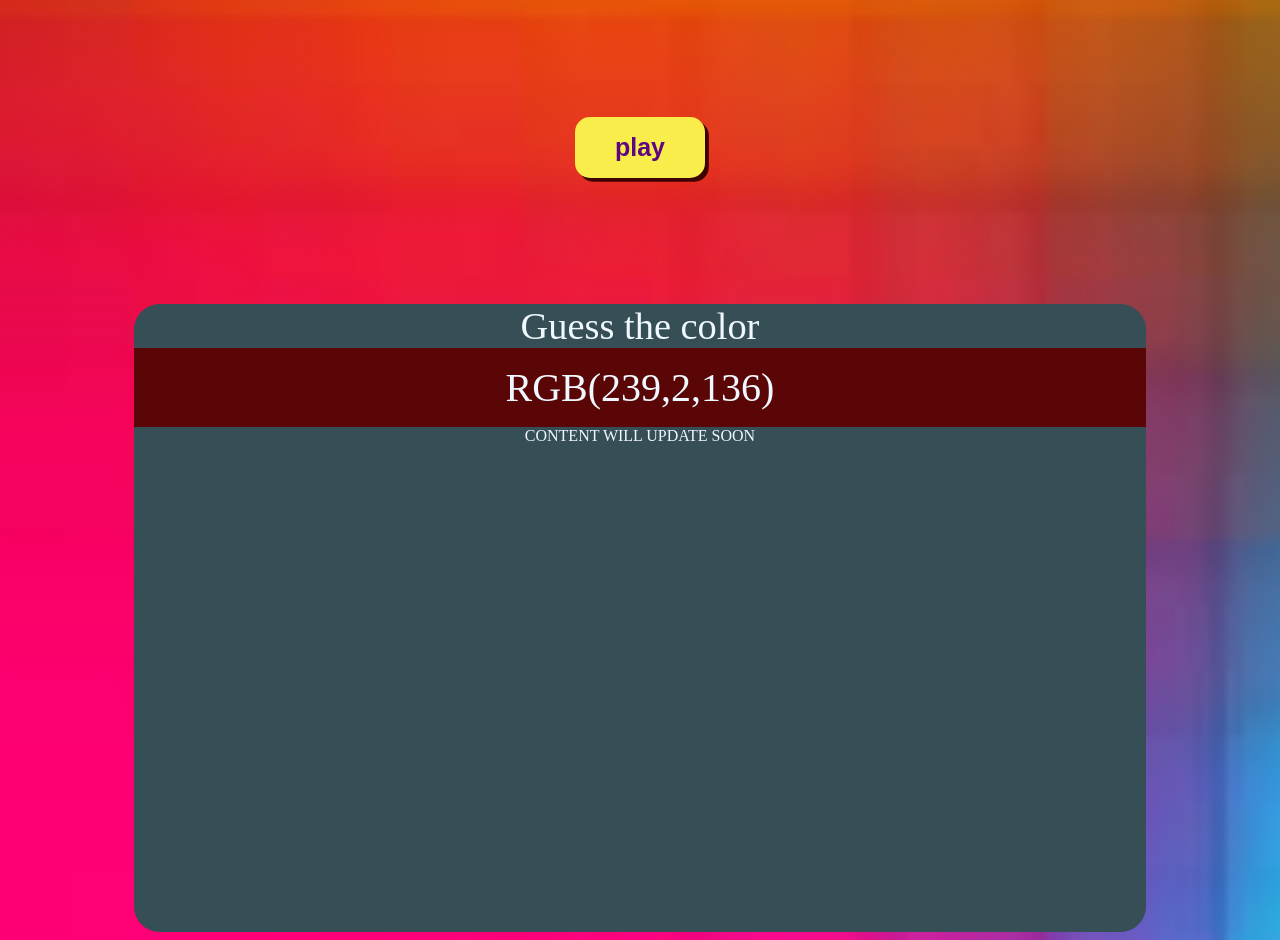
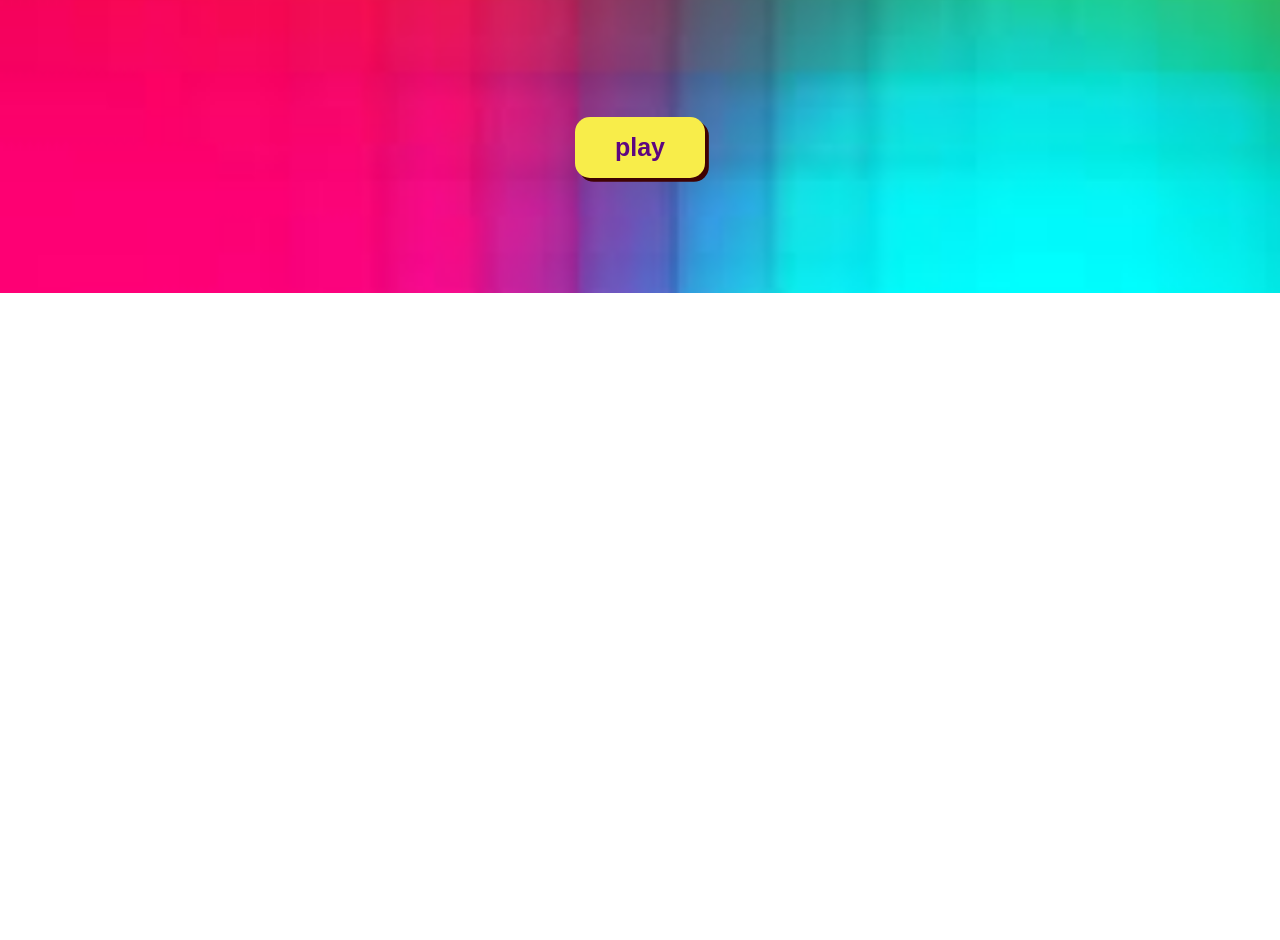
Before and after one commit to arshedgithub/Color-Guessing-Game, a plain HTML site: page index.html in a window 1280 px wide. Shown: the part 507-1447 px from the top of the page. After the commit the page ends 800 px from the top, so only its background shows below. Drawn offline with Linux system fonts and the light colour scheme.

Commit message:
first commit

```diff
--- a/index.html
+++ b/index.html
@@ -14,7 +14,7 @@
         <button class="play">play</button>
     </div>
 
-    <div class="game">
+    <div class="game hidden">
         <p class="headL">Guess the color</p>
         <div class="clrTheme"></div>
         <div class="content">CONTENT WILL UPDATE SOON</div>
```
